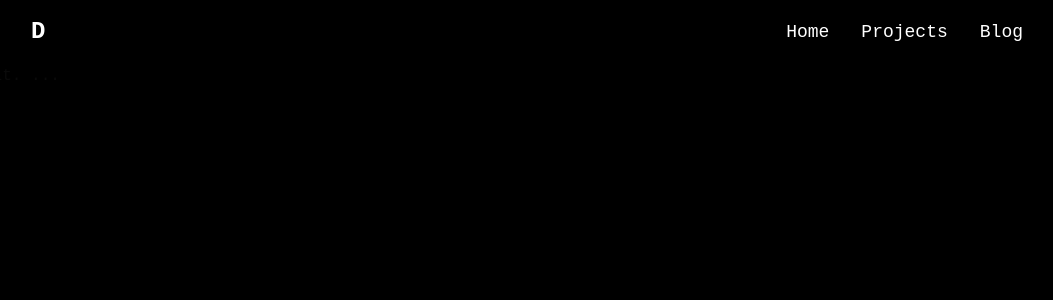
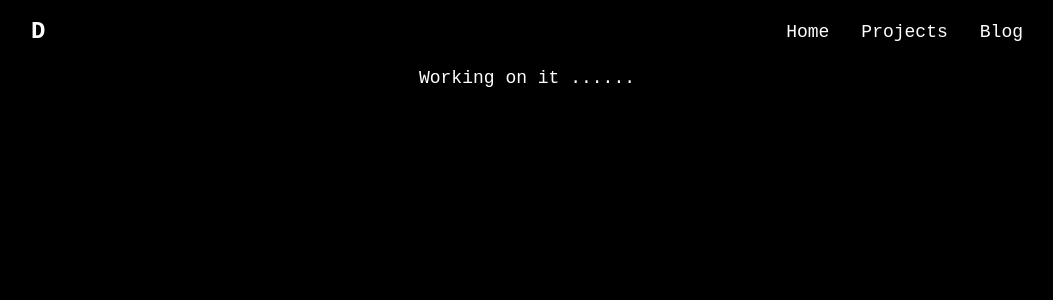
Before and after one commit to deep231w/my-portfolio, a Next.js app: page /blog in a window 1280 px wide. Shown: the top 300 px of the page, without its empty margins (113-1166 px from the left). Built offline with nearby package versions, Linux system fonts and the light colour scheme.

Commit message:
ui updatede

```diff
--- a/app/(sections)/blog/page.tsx
+++ b/app/(sections)/blog/page.tsx
@@ -1,8 +1,8 @@
 
-const About= ()=>{
+export default function (){
     return(
-        <div>working on it. ...</div>
-    )
+        <div className="flex justify-center items-center text-white">
+            <h1 className="text-lg">Working on it ......</h1>
+        </div>
+    );
 }
-
-export default About;
--- a/app/components/ui/GitStats.tsx
+++ b/app/components/ui/GitStats.tsx
@@ -3,7 +3,7 @@ import GitHubCalendar from "react-github-calendar";
 
 export default function () {
   return (
-<div className="flex items-center justify-center w-full max-w-6xl mx-auto p-5 border-[1px] border-gray-600 bg-black/50 rounded-lg text-white border-pl-5">
+<div className="flex items-center justify-center w-full max-w-6xl mx-auto p-5  bg-black/50 rounded-lg text-white border-pl-5">
 <GitHubCalendar
         username="deep231w"
         blockSize={13}  // Increases the size of contribution squares
--- a/next.config.ts
+++ b/next.config.ts
@@ -3,7 +3,8 @@ import type { NextConfig } from "next";
 const nextConfig: NextConfig = {
   /* config options here */
   images: {
-    domains: ["images.unsplash.com"],
+    domains: ['example.com', 'anotherdomain.com'],
+
   },
 
 };
```
